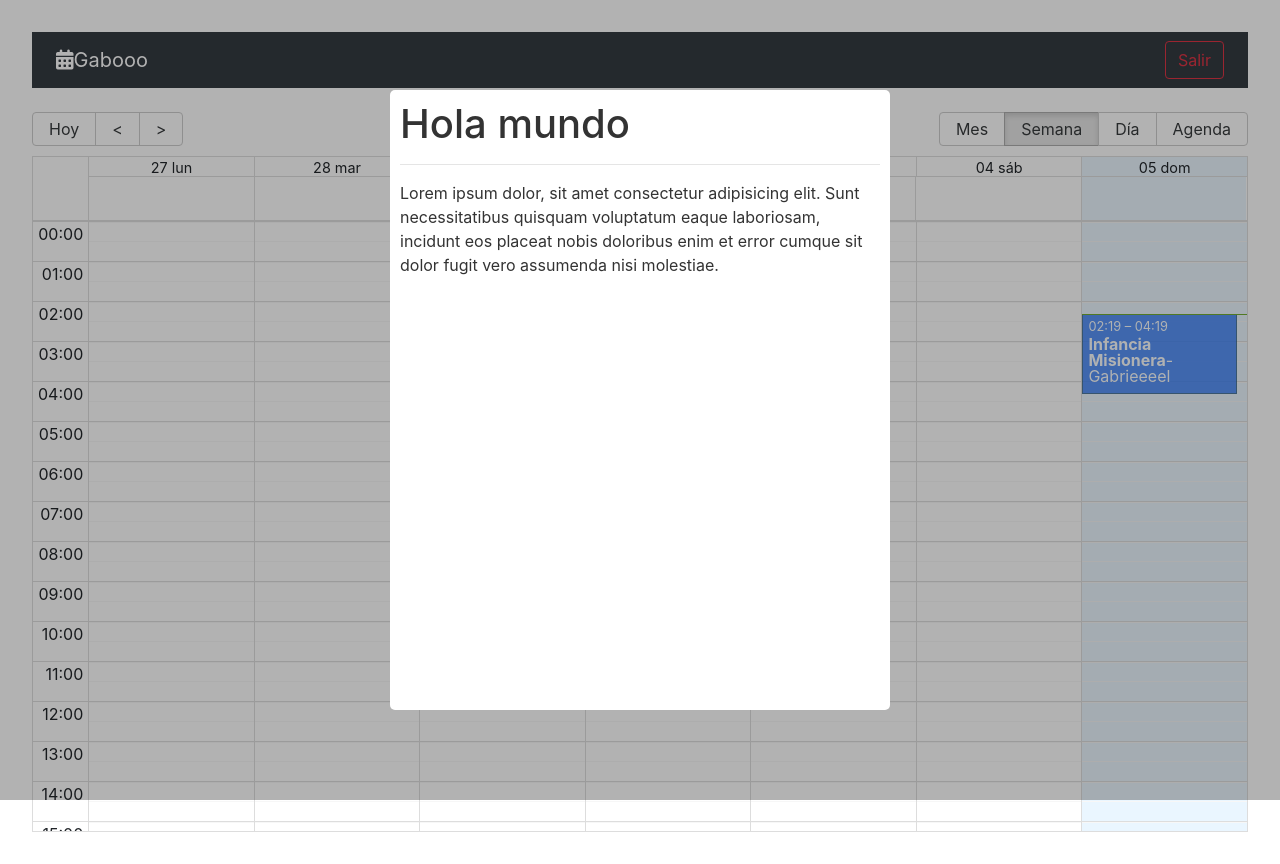
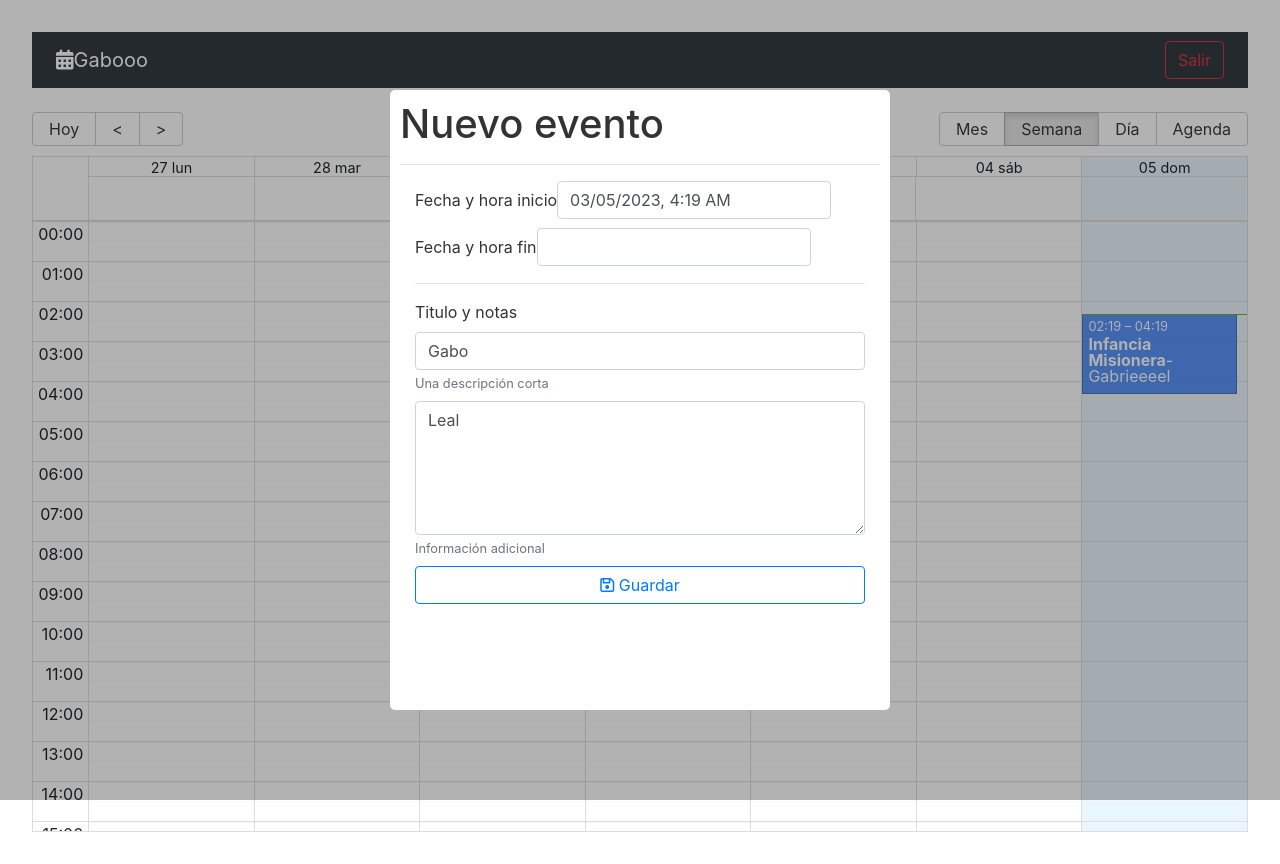
Before and after one commit to PeterGabrielVE/calendar-react, a React (Vite) app: page / in a window 1280 px wide. Built offline with nearby package versions, Linux system fonts and the light colour scheme; some icons are missing.

Commit message:
DatePicker

```diff
--- a/package.json
+++ b/package.json
@@ -14,6 +14,7 @@
     "match-sorter": "^6.3.1",
     "react": "^18.2.0",
     "react-big-calendar": "^1.6.8",
+    "react-datepicker": "^4.10.0",
     "react-dom": "^18.2.0",
     "react-modal": "^3.16.1",
     "react-router-dom": "^6.8.1",
--- a/src/calendar/components/CalendarModal.jsx
+++ b/src/calendar/components/CalendarModal.jsx
@@ -1,5 +1,8 @@
 import { useState } from 'react';
 import Modal from 'react-modal'
+import {  addHours } from 'date-fns';
+import DatePicker from "react-datepicker";
+import 'react-datepicker/dist/react-datepicker.css';
 
 const customStyles = {
     content: {
@@ -17,25 +20,103 @@
 
 export const CalendarModal = () => {
 
-    const [isOpen, setIsOpen] = useState(true)
+    const [isOpen, setIsOpen] = useState(true);
+    const [formValues, setFormValues] = useState({
+      title: 'Gabo',
+      notes: 'Leal',
+      start: new Date(),
+      start: addHours(new Date(), 2),
+    });
+
+    const onInputChanged = ({ target }) =>{
+      setFormValues({
+        ...formValues,
+        [target.name]: target.value
+      })
+    }
+
     const onCloseModal = () =>{
         //setIsOpen(false);
         console.log('object')
         setIsOpen( false );
     }
 
+    const onDateChanged = ( event, changing ) =>{
+     setFormValues({
+      ...formValues,
+      [changing]:event
+     })
+  }
+
 
   return (
     <Modal
-    isOpen={ true }
+    isOpen={ isOpen }
     onRequestClose={ onCloseModal }
     style={ customStyles }
     className="modal"
     overlayClassName="modal-fondo"
     closeTimeoutMS={ 200 }>
-        <h1>Hola mundo</h1>
-        <hr />
-        <p>Lorem ipsum dolor, sit amet consectetur adipisicing elit. Sunt necessitatibus quisquam voluptatum eaque laboriosam, incidunt eos placeat nobis doloribus enim et error cumque sit dolor fugit vero assumenda nisi molestiae.</p>
+       <h1> Nuevo evento </h1>
+      <hr />
+      <form className="container">
+
+          <div className="form-group mb-2">
+              <label>Fecha y hora inicio</label>
+              <DatePicker
+              selected={ formValues.start }
+              onChange={ (event) => onDateChanged(event, 'start')}
+              className="form-control"
+              dateFormat="Pp" />
+          </div>
+
+          <div className="form-group mb-2">
+              <label>Fecha y hora fin</label>
+              <DatePicker
+              minDate={ formValues.start }
+              selected={ formValues.end }
+              onChange={ (event) => onDateChanged(event, 'end')}
+              className="form-control"
+              dateFormat="Pp" />
+          </div>
+
+          <hr />
+          <div className="form-group mb-2">
+              <label>Titulo y notas</label>
+              <input
+                  type="text"
+                  className="form-control"
+                  placeholder="Título del evento"
+                  name="title"
+                  autoComplete="off"
+                  value={ formValues.title }
+                  onChange={ onInputChanged }
+              />
+              <small id="emailHelp" className="form-text text-muted">Una descripción corta</small>
+          </div>
+
+          <div className="form-group mb-2">
+              <textarea
+                  type="text"
+                  className="form-control"
+                  placeholder="Notas"
+                  rows="5"
+                  name="notes"
+                  value={ formValues.notes }
+                  onChange={ onInputChanged }
+              ></textarea>
+              <small id="emailHelp" className="form-text text-muted">Información adicional</small>
+          </div>
+
+          <button
+              type="submit"
+              className="btn btn-outline-primary btn-block"
+          >
+              <i className="far fa-save"></i>
+              <span> Guardar</span>
+          </button>
+
+      </form>
     </Modal>
   )
 }
```
Also changed, not shown: 2 other files (tests, documents, lock files or other folders).
